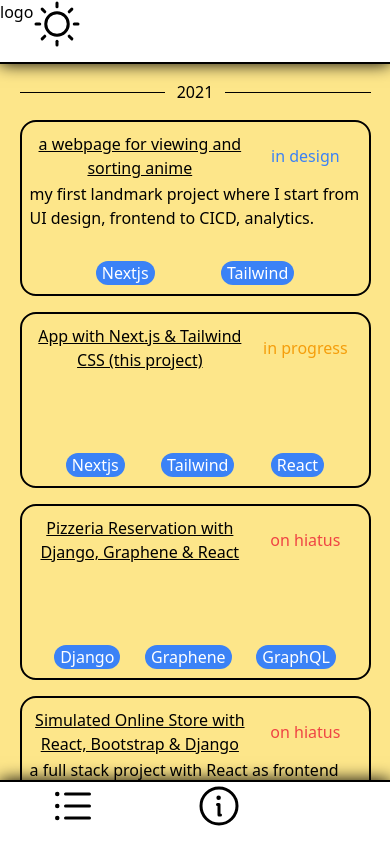
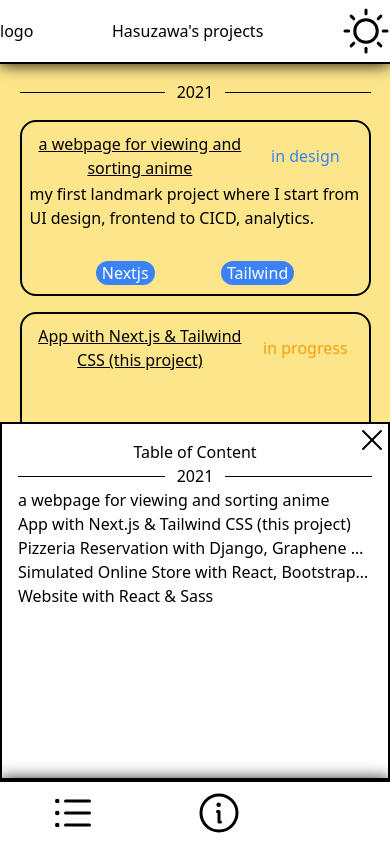
Before and after one commit to Hasuzawa/central_repository, a Next.js app: page / in a window 390 px wide. Built offline with nearby package versions, Linux system fonts and the light colour scheme.

Commit message:
completed <Overlay>

```diff
--- a/components/Footer/Footer.tsx
+++ b/components/Footer/Footer.tsx
@@ -1,7 +1,13 @@
+import { useState, Dispatch, SetStateAction } from "react";
 import Link from "next/link";
 import { ArrowUDownLeft, Info, ListBullets, X } from "phosphor-react";
-import TableOfContent from "components/TableOfContent/TableOfContent";
+import TableOfContent from "~/components/TableOfContent/TableOfContent";
+import Introduction from "~/components/Introduction/Introduction";
 import CenterOverlay from "~/components/portals/CenterOverlay";
+
+
+type overlayContent = "table" | "about";
+
 
 interface FooterProps{
     readonly displayReturn?: boolean;
@@ -10,10 +16,20 @@ interface FooterProps{
 }
 //we don't need to pass dark mode status in component, the page in HTML tree has already passed that information
 const Footer = ({displayReturn = true, displayTableOfContent = true, displayAbout = true}: FooterProps): JSX.Element => {
+    const [showOverlay, setShowOverlay] = useState<boolean>(displayTableOfContent);
+    const [contentType, setContentType] = useState<overlayContent>("table");
 
     function displayTableOfContentButton(): JSX.Element | undefined {
         if (displayTableOfContent){
-            return <ListBullets size="48"/>;
+            return <ListBullets
+                size="48"
+                onClick={() => {
+                    if (contentType === "table"){setShowOverlay(!showOverlay)}
+                    else if (showOverlay === true){setContentType("table")}
+                    else {setContentType("table"); setShowOverlay(true)}
+                }}
+                className="cursor-pointer"
+            />;
         } else {
             return;
         }
@@ -21,7 +37,15 @@ const Footer = ({displayReturn = true, displayTableOfContent = true, displayAbou
 
     function displayAboutButton(): JSX.Element | undefined {
         if (displayAbout){
-            return <Info size="48" onClick={() => console.log("open about")}/>;
+            return <Info
+                size="48"
+                onClick={() => {
+                    if (contentType === "about"){setShowOverlay(!showOverlay)}
+                    else if (showOverlay === true){setContentType("about")}
+                    else {setContentType("about"); setShowOverlay(true)}
+                }}
+                className="cursor-pointer"
+            />;
         } else {
             return;
         }
@@ -37,7 +61,7 @@ const Footer = ({displayReturn = true, displayTableOfContent = true, displayAbou
 
     return (
         <div id="footer" className={`h-16 w-screen flex-none sticky bottom-0 border-t-2 border-black
-            shadow_around z-50 dark:bg-black dark:text-white dark:border-white flex flex-row justify-around`}>
+            shadow_around z-50 dark:bg-black dark:text-white dark:border-white flex flex-row justify-around items-center`}>
             <div className="md:hidden">
                 {displayTableOfContentButton()}
             </div>
@@ -46,17 +70,36 @@ const Footer = ({displayReturn = true, displayTableOfContent = true, displayAbou
             </div>
             <div>
                 {displayReturnButton()}
-
-                <CenterOverlay selector="#portal-root">
-                    <div className="bg-white w-full h-full overflow-y-auto">
-                        <X size="32" className="absolute top-0 right-0" />
-                        <TableOfContent />
-                    </div>
-                </CenterOverlay>
             </div>
+            {showOverlay ? <Overlay
+                contentType={contentType}
+                showOverlay={showOverlay}
+                setShowOverlay={setShowOverlay}
+            /> : null}
         </div>
     );
 }
 
 
+interface OverlayProps{
+    contentType: overlayContent;
+    showOverlay: boolean;
+    setShowOverlay: Dispatch<SetStateAction<boolean>>;
+}
+
+const Overlay = ({contentType, showOverlay, setShowOverlay}: OverlayProps) => {
+        return (
+            <CenterOverlay selector="#main-middle">
+                <div className="absolute top-1/2 left-0 bg-white w-full h-1/2 overflow-y-auto border-2 border-black dark:border-white dark:bg-black">
+                    <X
+                        size="32"
+                        className="absolute top-0 right-0 cursor-pointer"
+                        onClick={() => setShowOverlay(!showOverlay)}
+                    />
+                    {contentType === "table" ? <TableOfContent /> : <Introduction />}
+                </div>
+            </CenterOverlay>
+        );
+}
+
 export default Footer;
--- a/components/Header/Header.tsx
+++ b/components/Header/Header.tsx
@@ -4,32 +4,32 @@ import { Sun, Moon } from "phosphor-react";
 
 
 const Header = (): JSX.Element => {
+
+
+    return (
+        <div id="header" className={`h-16 w-screen flex-none sticky top-0 flex flex-row justify-between items-center
+            border-b-2 border-black shadow_around z-50 dark:bg-black dark:text-white dark:border-white`}>
+            <Logo />
+            <span>Hasuzawa's projects</span>
+            <DayNightSwitch />
+        </div>
+    );
+}
+
+const Logo = (): JSX.Element => {
+    return (
+        <span>logo</span>
+    );
+}
+
+const DayNightSwitch = (): JSX.Element => {
     const darkModeContext = useContext(DarkModeContext);
     const inDarkMode = darkModeContext.inDarkMode;
     const setDarkMode = darkModeContext.setDarkMode;
     if (setDarkMode === null){throw new Error();};
 
-    return (
-        <div id="header" className="h-16 w-screen flex-none sticky top-0 flex flex-row border-b-2 border-black shadow_around z-50 dark:bg-black dark:text-white dark:border-white">
-            <span>logo</span>
-            <DayNightSwitch inDarkMode={inDarkMode} setDarkMode={setDarkMode} />
-
-            {/* <p className="dark:text-green-500">current dark mode value is {inDarkMode.toString()}</p> */}
-        </div>
-    );
-}
-
-
-
-interface DayNightSwitchProps{
-    inDarkMode: boolean;
-    setDarkMode: Dispatch<SetStateAction<boolean>>;
-}
-
-const DayNightSwitch = ({inDarkMode, setDarkMode}: DayNightSwitchProps): JSX.Element => {
-
-    return inDarkMode ? <Moon size={48} onClick={() => setDarkMode(!inDarkMode)} />
-                      :< Sun size={48} onClick={() => setDarkMode(!inDarkMode)} />
+    return inDarkMode ? <Moon size={48} onClick={() => setDarkMode(!inDarkMode)} className="cursor-pointer" />
+                      :< Sun size={48} onClick={() => setDarkMode(!inDarkMode)} className="cursor-pointer" />
 };
 
 
--- a/pages/_document.tsx
+++ b/pages/_document.tsx
@@ -22,7 +22,7 @@ class MyDocument extends Document{
                 <body>
                     <Main />
                     {/* <div id="portal-root" className="absolute border-2 border-black
-                        m-auto"/> */}
+                        top-1/2 left-1/2 "/> */}
                     <NextScript />
                 </body>
             </Html>
--- a/pages/index.tsx
+++ b/pages/index.tsx
@@ -24,13 +24,13 @@ const Home: NextPage = () => {
       </Head>
       <Header />
       <main id="main" className=" flex flex-row content-height dark:bg-black dark:text-white">
-        <div id="main-left" className="hidden md:block flex-1 height-full border-r-2 border-black min-w-0 min-h-0">
+        <div id="main-left" className="hidden md:block flex-1 height-full border-r-2 border-black dark:border-white min-w-0 min-h-0">
           <TableOfContent />
         </div>
-        <div id="main-middle" className="flex-none w-screen md:w-3/5 lg:w-2/5 h-full">
+        <div id="main-middle" className="flex-none w-screen relative md:w-3/5 lg:w-2/5 h-full">
           <Projects />
         </div>
-        <div id="main-right" className="hidden lg:block flex-1 border-l-2 border-black">
+        <div id="main-right" className="hidden lg:block flex-1 border-l-2 border-black dark:border-white">
           <Introduction />
         </div>
       </main>
```
